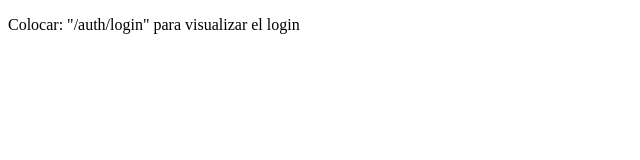
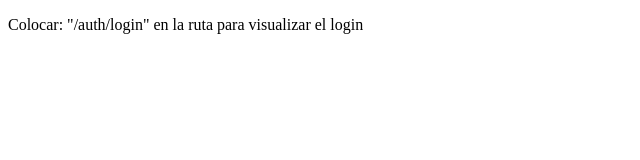
Before and after one commit to PieroLa28/TareaLogin, an Angular app: page / in a window 1280 px wide. Shown: the top 160 px of the page, without its empty margins (0-640 px from the left). Built offline with nearby package versions, Linux system fonts and the light colour scheme.

Commit message:
modifique comentario principal

```diff
--- a/src/app/app.component.html
+++ b/src/app/app.component.html
@@ -1,2 +1,2 @@
-<p>Colocar: "/auth/login" para visualizar el login</p>
+<p>Colocar: "/auth/login" en la ruta para visualizar el login</p>
 <router-outlet></router-outlet>
```
